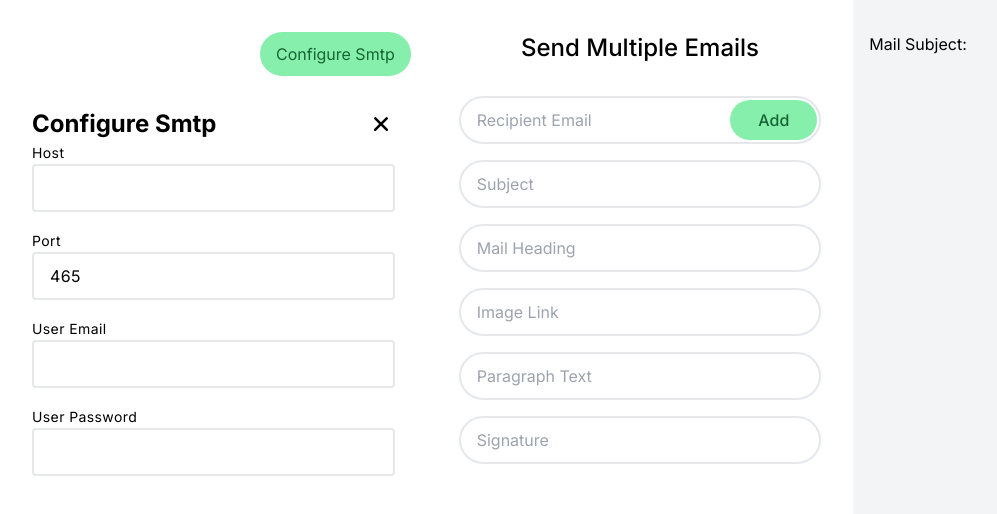
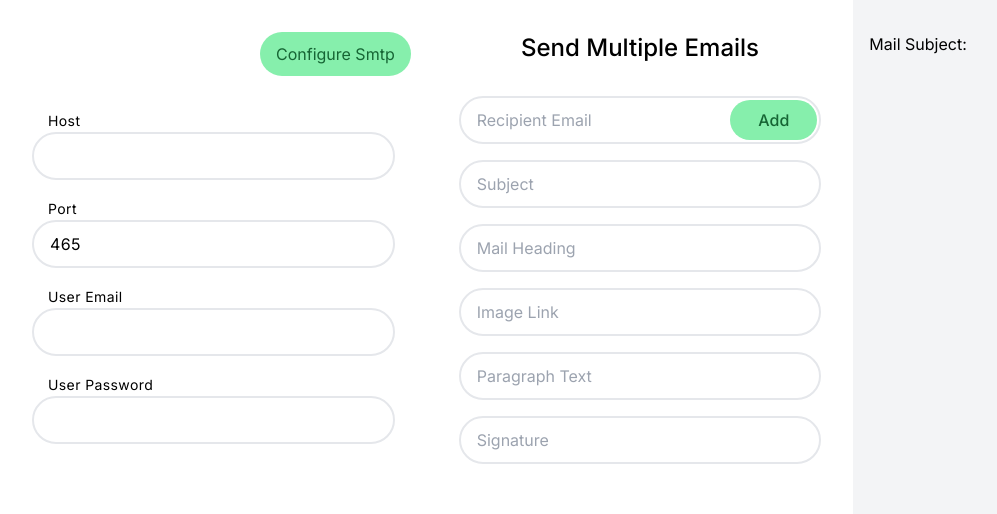
Before and after one commit to mohit2404/emailer, a Next.js app: page / in a window 1280 px wide. Both pictures are taken after a click on the button "Configure Smtp". Shown: the top 514 px of the page, without its empty margins (0-997 px from the left). Built offline with nearby package versions, Linux system fonts and the light colour scheme.

Commit message:
round the corner and remove the heading and close icon

```diff
--- a/app/page.tsx
+++ b/app/page.tsx
@@ -132,60 +132,52 @@ export default function Home() {
           </div>
           {smtpModel && (
             <div className="rounded-lg p-4 relative">
-              <div className="flex items-center justify-between">
-                <h1 className="text-2xl font-bold">Configure Smtp</h1>
-                <XMarkIcon
-                  onClick={() => setSmtpModel(false)}
-                  className="w-7 h-7 cursor-pointer"
-                />
-              </div>
-
               <div className="flex flex-col gap-4">
                 <div className="relative tracking-wide">
-                  <label className="text-sm" htmlFor="host">
+                  <label className="text-sm ml-4" htmlFor="host">
                     Host
                   </label>
                   <input
                     type="text"
                     name="host"
                     value={smtpData.host}
-                    className="w-full h-12 rounded border-2 outline-none px-4"
+                    className="w-full h-12 rounded-full border-2 outline-none px-4"
                     onChange={handleSmtpDataChange}
                   />
                 </div>
                 <div className="relative tracking-wide">
-                  <label className="text-sm" htmlFor="port">
+                  <label className="text-sm ml-4" htmlFor="port">
                     Port
                   </label>
                   <input
                     type="number"
                     name="port"
                     value={smtpData.port}
-                    className="w-full h-12 rounded border-2 outline-none px-4"
+                    className="w-full h-12 rounded-full border-2 outline-none px-4"
                     onChange={handleSmtpDataChange}
                   />
                 </div>
                 <div className="relative tracking-wide">
-                  <label className="text-sm" htmlFor="user">
+                  <label className="text-sm ml-4" htmlFor="user">
                     User Email
                   </label>
                   <input
                     type="text"
                     name="user"
                     value={smtpData.user}
-                    className="w-full h-12 rounded border-2 outline-none px-4"
+                    className="w-full h-12 rounded-full border-2 outline-none px-4"
                     onChange={handleSmtpDataChange}
                   />
                 </div>
                 <div className="relative tracking-wide">
-                  <label className="text-sm" htmlFor="password">
+                  <label className="text-sm ml-4" htmlFor="password">
                     User Password
                   </label>
                   <input
                     type="text"
                     name="pass"
                     value={smtpData.pass}
-                    className="w-full h-12 rounded border-2 outline-none px-4"
+                    className="w-full h-12 rounded-full border-2 outline-none px-4"
                     onChange={handleSmtpDataChange}
                   />
                 </div>
```
